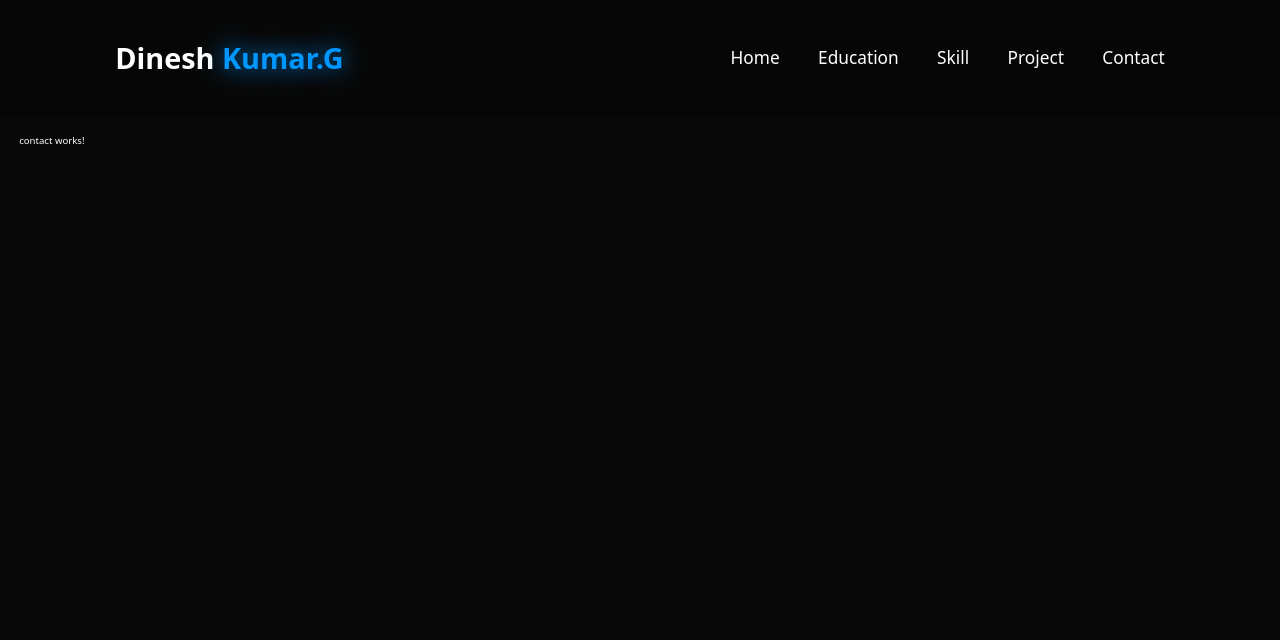
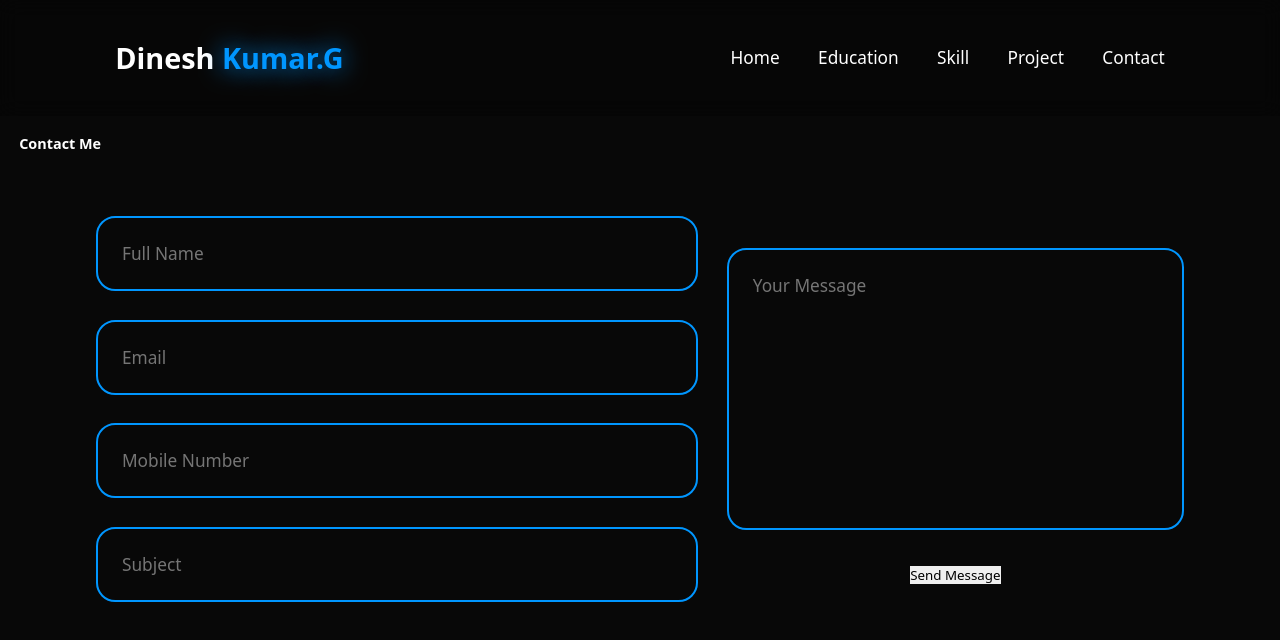
Before and after one commit to DineshKumar-10/DineshKumar.G, an Angular app: page /contact in a window 1280 px wide. Shown: the top 640 px of the page. Built offline with nearby package versions, Linux system fonts and the light colour scheme.

Commit message:
contact_initial

```diff
--- a/src/app/pages/contact/contact.component.css
+++ b/src/app/pages/contact/contact.component.css
@@ -0,0 +1,43 @@
+/* Contact Section Design */
+
+
+.contact{
+  background-color: var(--bg-color);
+}
+
+.contact h2{
+  margin-bottom: 3rem;
+  color: #fff;
+}
+
+.contact form{
+  display: flex;
+  justify-content: center;
+  align-items: center;
+  gap: 3rem;
+  margin: 5rem auto;
+  text-align: center;
+}
+
+.contact form .input-box{
+  display: flex;
+  justify-content: center;
+  flex-wrap: wrap;
+}
+
+.contact form .input-box input,
+.contact form textarea{
+  width: 100%;
+  padding: 2.5rem;
+  font-size: 1.8rem;
+  color: var(--text-color);
+  background-color: var(--bg-color);
+  border-radius: 2rem;
+  border: 2px solid var(--main-color);
+  margin: 1.5rem 0;
+  resize: none;
+}
+
+.contact form .btn{
+  margin-top: 2rem;
+}
--- a/src/app/pages/contact/contact.component.html
+++ b/src/app/pages/contact/contact.component.html
@@ -1 +1,25 @@
-<p>contact works!</p>
+<!-- Contact Section Design -->
+
+<section class="contact" id="contact">
+  <h2 class="heading">Contact <span>Me</span></h2>
+
+  <form action="#">
+    <div class="input-group">
+      <div class="input-box">
+        <input type="text" placeholder="Full Name">
+        <input type="email" placeholder="Email">
+      </div>
+
+      <div class="input-box">
+        <input type="number" placeholder="Mobile Number">
+        <input type="text" placeholder="Subject">
+      </div>
+    </div>
+
+      <div class="input-group-2">
+        <textarea name="" id=""  cols="30" rows="10" placeholder="Your Message"></textarea>
+        <input type="submit" value="Send Message" class="btn">
+      </div>
+
+  </form>
+</section>
```
